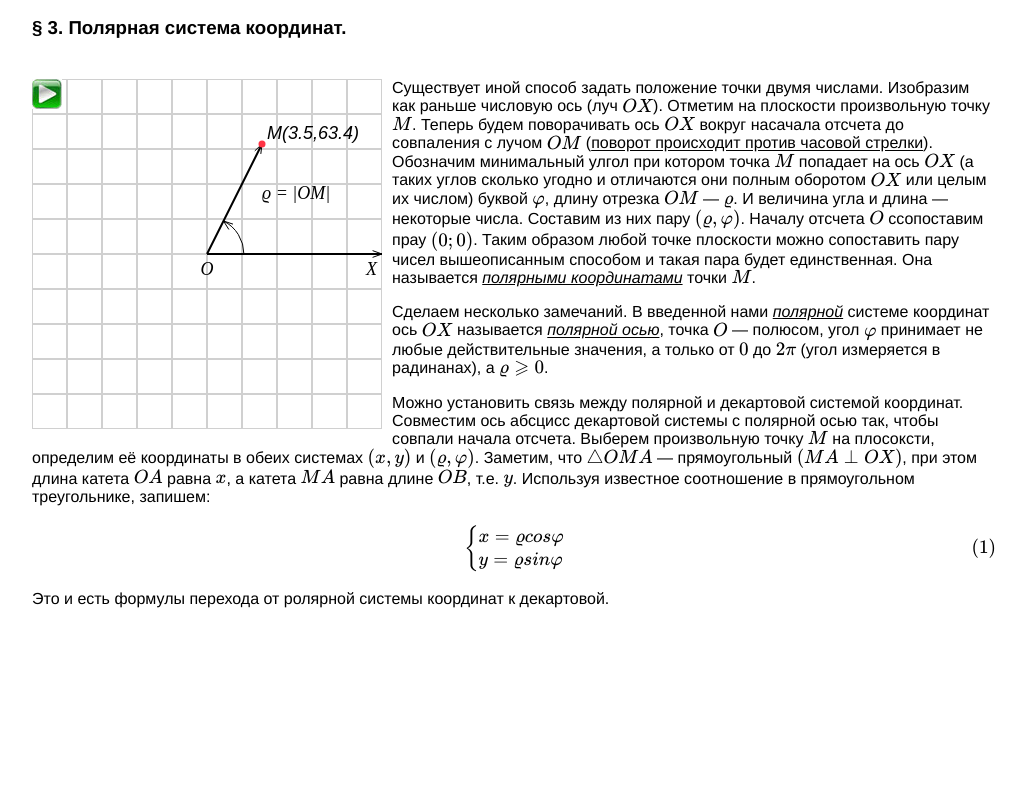
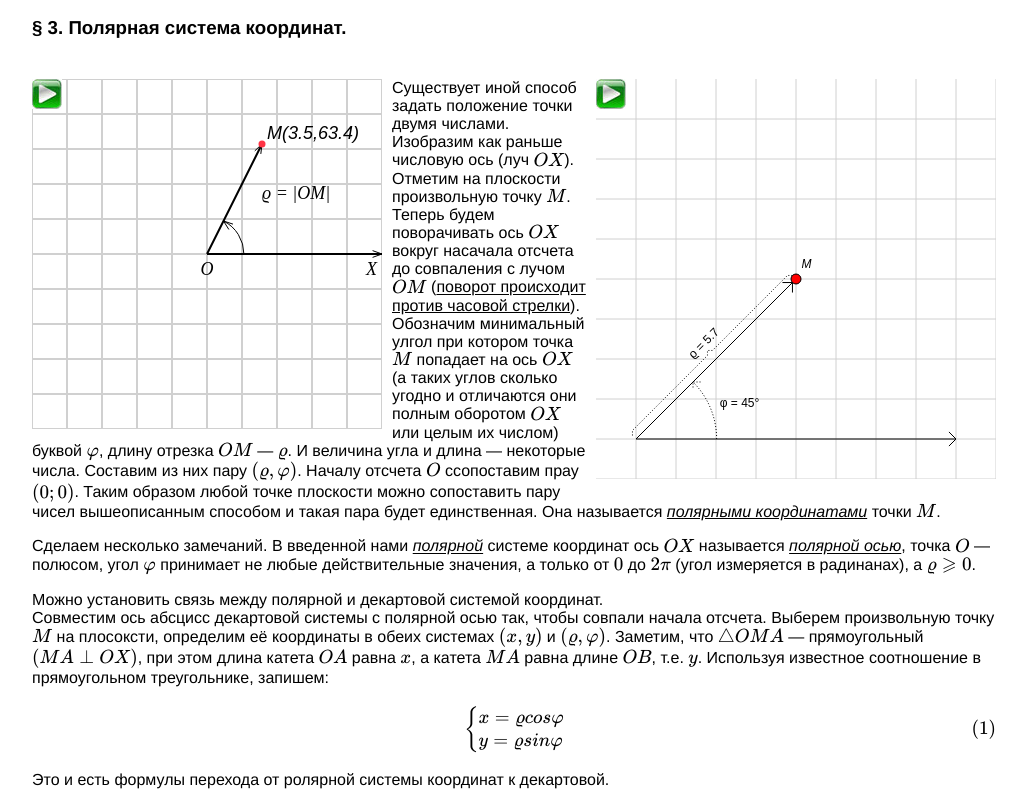
Before and after one commit to Ba-Ski/interactiveMath, a plain HTML site: page vector_algebra.html in a window 1280 px wide. Shown: the part 1276-2081 px from the top of the page, without its empty margins (126-1153 px from the left). Before the commit the page ends 1900 px from the top, so only its background shows below. Drawn offline with nearby package versions, Linux system fonts and the light colour scheme; some packages are replaced by stand-ins of ours.

Commit message:
I hate this animation

```diff
--- /dev/null
+++ b/js/polToDecAnim.js
@@ -0,0 +1,295 @@
+
+var descItems;
+var toDescItems;
+var DescTransparency = 0;
+var dashedItems = [];
+var items = [];
+var cellStepH = view.size.width / 10;
+var cellStepV = view.size.height / 10;
+var endPoint = view.center;
+var startPoint = new Point([cellStepH, view.size.height - cellStepV]);
+var vector = endPoint - startPoint;
+
+
+(function () {
+    var lineH = new Path.Line({
+        from: [cellStepH, 0],
+        to: [cellStepH, view.size.height],
+        strokeColor: "#D0D0D0"
+    });
+    var lineV = new Path.Line({
+        from: [0, cellStepV],
+        to: [view.size.width, cellStepV],
+        strokeColor: "#D0D0D0"
+    });
+
+    for (var i = 1, max = 10; i < max; i++) {
+        var clonedLineH = lineH.clone();
+        var clonedLineV = lineV.clone();
+        clonedLineH.position.x += cellStepH * i;
+        clonedLineV.position.y += cellStepV * i;
+    }
+})();
+function drawDescartesAxis() {
+    var axisOffset = 20;
+
+    var end = new Point([cellStepH, cellStepV]);
+    var begin = startPoint + [0, axisOffset];
+
+    var arrowVector = end - begin;
+    arrowVector = arrowVector.normalize(10);
+
+    descartesAxis = new Group([
+        new Path([begin, end]),
+        new Path([
+            end + arrowVector.rotate(135),
+            end,
+            end + arrowVector.rotate(-135)
+        ])
+    ]);
+    var end = new Point([view.size.width - cellStepH, view.size.height - cellStepV]);
+    var begin = startPoint - [axisOffset, 0];
+
+    arrowVector = (end - begin).normalize(10);
+    descartesAxis.addChild(new Path([begin, end]));
+    descartesAxis.addChild(new Path([end + arrowVector.rotate(135),
+        end,
+        end + arrowVector.rotate(-135)]));
+
+    descartesAxis.style = {
+        strokeColor: 'black',
+        strokeWidth: 1,
+    };
+    for (var i = 0; i < descartesAxis.children.length; i++)
+    {
+        descartesAxis.children[i].strokeColor.alpha = 0;
+    }
+    descItems = descartesAxis;
+}
+
+
+function drawPolarAxis() {
+    var begin = startPoint;
+    var end = new Point([view.size.width - cellStepH, view.size.height - cellStepV]);
+    var point = endPoint;
+    var arrowVector = (point - begin);
+    arrowVector = arrowVector.normalize(10);
+    point = vector + begin;
+    var polarAxis = new Group([new Path([begin, end]),
+        new Path([begin, point]),
+        new Path([point + arrowVector.rotate(135),
+            point,
+            point + arrowVector.rotate(-135)]),
+    ]);
+
+    arrowVector = (end - begin).normalize(10);
+
+    polarAxis.addChild(new Path([
+        end + arrowVector.rotate(135),
+        end,
+        end + arrowVector.rotate(-135),
+    ]));
+
+    polarAxis.strokeColor = 'black';
+    polarAxis.strokeWidth = 1;
+    items.push(polarAxis);
+}
+
+function drawAngle(center, vector, label, prefix) {
+    var radius = vector.length/2-30, threshold = 10;
+    if (vector.length < radius + threshold || Math.abs(vector.angle) < 15)
+        return;
+
+    var from = new Point(radius, 0);
+    var through = from.rotate(vector.angle / 2);
+    var to = from.rotate(vector.angle);
+    var end = center + to;
+
+    dashedItems.push(new Path.Arc(center + from, center + through, end));
+    var arrowVector = to.normalize(7.5).rotate(vector.angle < 0 ? -90 : 90);
+    dashedItems.push(new Path([
+        end + arrowVector.rotate(135),
+        end,
+        end + arrowVector.rotate(-135)
+    ]));
+    if (label) {
+        // Angle Label
+        var text = new PointText(center
+                + through.normalize(radius + 10) + new Point(0, 3));
+        text.content = (prefix || '') + (-Number(vector.angle).toFixed(1)) + '°';
+        text.fillColor = 'black';
+        items.push(text);
+    }
+}
+
+function drawLength(from, to, sign, label, prefix, value) {
+    var lengthSize = 5;
+    if ((to - from).length < lengthSize * 4)
+        return;
+    var vector = to - from;
+    var awayVector = vector.normalize(lengthSize).rotate(90 * sign);
+    var upVector = vector.normalize(lengthSize).rotate(45 * sign);
+    var downVector = upVector.rotate(-90 * sign);
+    var lengthVector = vector.normalize(
+            vector.length / 2 - lengthSize * Math.sqrt(2));
+    var line = new Path();
+    line.add(from + awayVector);
+    line.lineBy(upVector);
+    line.lineBy(lengthVector);
+    line.lineBy(upVector);
+    var middle = line.lastSegment.point;
+    line.lineBy(downVector);
+    line.lineBy(lengthVector);
+    line.lineBy(downVector);
+    dashedItems.push(line);
+    if (label) {
+        // Length Label
+        var textAngle = Math.abs(vector.angle) > 90
+                ? textAngle = 180 + vector.angle : vector.angle;
+        // Label needs to move away by different amounts based on the
+        // vector's quadrant:
+        var away = (sign >= 0 ? [1, 4] : [2, 3]).indexOf(vector.quadrant) != -1
+                ? 8 : 0;
+        value = value || vector.length;
+
+        var text = new PointText({
+            point: middle + awayVector.normalize(away + lengthSize),
+            content: (prefix || '') + Number(value / cellStepH).toFixed(1) ,
+            fillColor: 'black',
+            justification: 'center'
+        });
+        text.rotate(textAngle);
+        items.push(text);
+    }
+}
+;
+
+function toDesc()
+{
+    var aX = new Point({x: view.center.x, y: view.size.height - cellStepV});
+    var bY = new Point({x: cellStepH, y: view.center.y});
+
+    var xDashedLine = new Path.Line({
+        from: view.center + [0, 5],
+        to: aX,
+        strokeColor: 'black',
+        strokeWidth: 1,
+        dashArray: [5, 8],
+        name: 'aX'
+    });
+
+    var yDashedLine = new Path.Line({
+        from: view.center - [5, 0],
+        to: bY,
+        strokeColor: 'black',
+        strokeWidth: 1,
+        dashArray: [5, 8],
+        name:'bY'
+    });
+    var aLabel = new PointText({
+        point: aX + (aX - view.center).normalize(20),
+        content: 'A',
+        fillColor: 'black',
+        fontWeight: 'italic',
+        justification: 'center'
+    });
+    var bLabel = new PointText({
+        point: bY + (bY - view.center).normalize(15),
+        content: 'B',
+        fillColor: 'black',
+        fontWeight: 'italic',
+        justification: 'center'
+    });
+
+    toDescItems = new Group([xDashedLine, yDashedLine, bLabel, aLabel]);
+
+    for (var i = 0; i < toDescItems.children.length; i++) {
+        if (toDescItems.children[i].fillColor) {
+            toDescItems.children[i].fillColor.alpha = 0;
+        }
+        else {
+            toDescItems.children[i].strokeColor.alpha = 0;
+        }
+    }
+
+
+}
+
+function onFrame(event)
+{
+
+    if (!descItems || !toDescItems || !clicked)
+        return;
+
+    for (var i = 0; i < descItems.children.length; i++)
+    {
+        descItems.children[i].strokeColor.alpha += 0.01;
+    }
+    if (descItems.strokeColor.alpha >= 1 &&
+            toDescItems.children[0].strokeColor.alpha != 1)
+    {
+        for (var i = 0; i < toDescItems.children.length; i++) {
+            if (toDescItems.children[i].fillColor) {
+                toDescItems.children[i].fillColor.alpha += 0.02;
+            }
+            else {
+                toDescItems.children[i].strokeColor.alpha += 0.02;
+            }
+        }
+    }
+
+    if(toDescItems.children[0].strokeColor.alpha == 1)
+    {
+        for(var i =0 ; i<labels.length;i++)
+        labels[i].fillColor.alpha += 0.02;
+    }
+
+}
+
+var point = new Path.Circle(endPoint, 5);
+point.style = {
+    strokeColor: 'black',
+    fillColor: 'red',
+    strokeWidth: 1
+};
+
+var mLabel = new PointText({
+        point: endPoint + vector.normalize(15),
+        content: 'M',
+        fillColor: 'black',
+        fontWeight: 'italic',
+        justification: 'center'
+});
+
+vector.length -= 5;
+drawPolarAxis();
+drawAngle(startPoint, vector, true, 'φ = ');
+drawLength(startPoint, endPoint, vector.angle < 0 ? -1 : 1, true, 'ϱ = ');
+for (var i = 0, l = dashedItems.length; i < l; i++) {
+    var item = dashedItems[i];
+    item.strokeColor = 'black';
+    item.dashArray = [1, 2];
+    items.push(item);
+}
+drawDescartesAxis();
+toDesc();
+
+var xLabel = new PointText({
+        point: endPoint - [toDescItems.children['bY'].length/2,20],
+        content: 'x = ϱcosφ = ' + Math.round((vector.length/cellStepH)*Math.cos(-vector.angle*Math.PI/180)),
+        fillColor: 'black',
+        fontWeight: 'italic',
+        justification: 'center'
+});
+
+var yLabel = new PointText({
+        point: endPoint + [60,toDescItems.children['aX'].length/2],
+        content: 'y = ϱsinφ = ' + Math.round((vector.length/cellStepH)*Math.sin(-vector.angle*Math.PI/180)),
+        fillColor: 'black',
+        fontWeight: 'italic',
+        justification: 'center'
+});
+
+var labels = [yLabel,xLabel];
+labels[0].fillColor.alpha=0;
+labels[1].fillColor.alpha=0;
--- a/js/polarCoords.js
+++ b/js/polarCoords.js
@@ -1,3 +1,4 @@
+
 function PolarCoords()
 {
     this.play = document.getElementById('play');
--- a/js/polarPoint.js
+++ b/js/polarPoint.js
@@ -3,7 +3,6 @@ var PolarPoint = function (x0, y0, canvas, step) {
 };
 
 PolarPoint.prototype = Object.create(Point.prototype);
-
 PolarPoint.prototype.constructor = PolarPoint;
 
 PolarPoint.prototype.drawArc = function (length, angle) {
--- a/vector_algebra.html
+++ b/vector_algebra.html
@@ -16,12 +16,14 @@ and open the template in the editor.
         <script type="text/javascript" src="js/point.js"></script>
         <script type="text/javascript" src="js/polarCoords.js"></script>
         <script type="text/javascript" src="js/polarPoint.js"></script>
+        <script type="text/javascript" src="lib/paper-full.js"></script>
+        <script type="text/paperscript" src="js/polToDecAnim.js" canvas="polToDec">
+        </script>
         <script type="text/x-mathjax-config">
             MathJax.Hub.Config({
             TeX: { equationNumbers: { autoNumber: "all" } }
             });
         </script>
-
         <script type="text/javascript"
                 src="https://cdn.mathjax.org/mathjax/latest/MathJax.js?config=TeX-AMS-MML_HTMLorMML">
         </script>
@@ -117,6 +119,19 @@ and open the template in the editor.
     <img id="play" class="animation" src="resources/play.png" alt="play">
     <canvas id="polarCoordsCanvas" height="350" width="350"></canvas>
 </div>
+<div class="tright">
+    <img id="play2" class="animation" src="resources/play.png" alt="play">
+    <canvas id="polToDec" width="400" height="400"></canvas>
+</div>
+<script type="text/javascript">
+    var clicked = false;
+
+    var play2 = document.getElementById('play2');
+    play2.addEventListener('click', function (e)
+    {
+        clicked = true;
+    });
+</script>
 <p>
     Существует иной способ задать положение точки двумя числами. Изобразим
     как раньше числовую ось (луч \(OX\)). Отметим на плоскости произвольную точку
```
Lines whose indentation alone changed are shown as unchanged.
